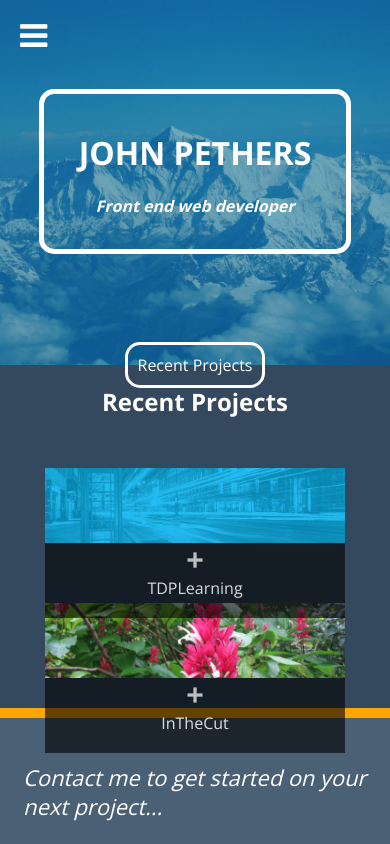
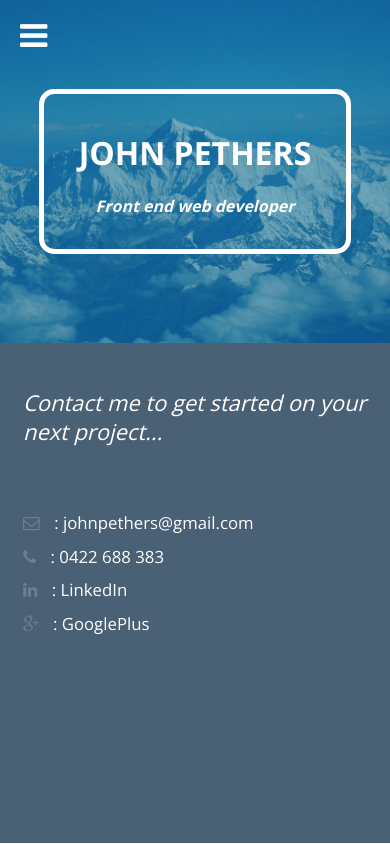
Before and after one commit to Percival1978/Percival1978.github.io, a plain HTML site: page index.html in a window 390 px wide. Shown: the top 844 px of the page. Drawn offline with nearby package versions, Linux system fonts and the light colour scheme.

Commit message:
deleted section

```diff
--- a/css/main.css
+++ b/css/main.css
@@ -155,135 +155,10 @@ header h3 {
   font-size: 1em;
 }
 
-.right a {
-  text-decoration: none;
-  color: #fff;
-  position: relative;
-  top: 50px;
-  border: 3px solid white;
-  padding: 2%;
-  border-radius: 15px;
-}
-
-.right a:hover {
-  transform: rotateY(360deg);
-  transition: 0.6s;
-	transform-style: preserve-3d;
-  color: #2582ab;
-  background-color: #fff;
-  opacity: 0.8;
-}
-
-section {
-  display: flex;
-  flex-direction: column;
-  flex: 1;
-  background-color: #34495e;
-  padding: 10%;
-  text-align: center;
-}
-
-section div {
-  margin: 0 auto;
-  flex-direction: row;
-  display: flex;
-}
-
-.imageBox {
-  display: flex;
-  flex: 1;
-  margin: 30px;
-}
-
-.imageBox a {
-  text-decoration: none;
-  color: white;
-  font-size: 2em;
-  margin: 0 auto;
-  cursor: pointer;
-}
+/*Start section*/
 
 
-.overlay {
-  background:rgba(0,0,0,.75);
-  text-align:center; padding:45px 0 66px 0;
-  opacity:0;
-  height: 300px;
-  width: 300px;
-  -webkit-transition: opacity .25s ease;
-  -moz-transition: opacity .25s ease;
-}
-
-.imageBox:hover .overlay {
-   opacity:0.9;
-   transform: rotateY(360deg);
-   transition: 0.6s;
- 	transform-style: preserve-3d;
- }
-
-.plus {
-  font-family:Helvetica;
-  font-weight:900;
-  color:rgba(255,255,255,.85);
-  font-size:96px;
-}
-
-.firstBox {
-  background-image: url("../img/phoneBooth.jpg");
-  background-position: center;
-  background-size: cover;
-  background-repeat: no-repeat;
-}
-.secondBox {
-  background-image: url("../img/flowers.jpg");
-  background-position: center;
-  background-size: cover;
-  background-repeat: no-repeat;
-}
-
-
-.inthecut:hover {
-  background-color: #000;
-  opacity: 0.9;
-
-}
-
-.target {
-  height: 10px;
-  width: 100%;
-  background-color: orange;
-}
-
-aside {
-  display: flex;
-}
-
-.noShow {
-  display:none;
-}
-
-.largeSite {
-  flex-direction: row;
-  background-color: orange;
-  padding: 5%;
-}
-
-.website {
-  flex: 2;
-  border: 1px solid white;
-  height: 300px;
-  margin: 10px;
-  float: left;
-}
-
-.links {
-  flex: 1;
-  border: 1px solid white;
-  height: 300px;
-  margin: 10px;
-  float: left;
-}
-
+/*Start footer*/
 
 footer {
   background-color: #4a6075;
@@ -343,39 +218,7 @@ footer aside {
     margin-bottom: 50px;
   }
 
-  section {
-    padding: 0;
-    height: auto;
-  }
 
-  section div {
-    flex-direction: column;
-  }
-
-  section div a {
-    width: 100%;
-    margin: 0 auto;
-  }
-
-  .imageBox {
-    height: 250px;
-  }
-
-  .overlay {
-    opacity: 0.8;
-    height: 75px;
-    position: relative;
-    top: 75px;
-    padding: 0;
-  }
-
-  .overlay a {
-    font-size: 1em;
-  }
-
-  .plus {
-    font-size: 30px;
-  }
 
   footer {
     padding: 1%;
--- a/index.html
+++ b/index.html
@@ -37,39 +37,12 @@
             <h1>JOHN PETHERS</h1>
             <h3>Front end web developer</h3>
           </header>
-          <a href="#sites">Recent Projects</a>
       </div>
 
       <section class="cf">
-        <h1 id="sites">Recent Projects</h1>
-        <div class="cf">
-          <div class="imageBox firstBox">
-            <div  id="firstBox" class="overlay">
-              <a href="#target" class="tdp"><span class="plus">+</span><br>TDPLearning</a>
-            </div>
-          </div>
 
-          <div class="imageBox secondBox">
-            <div  id="secondBox" class="overlay">
-              <a href="#target" class="inTheCut"><span class="plus">+</span><br>InTheCut</a>
-            </div>
-          </div>
-        </div>
 
       </section>
-      <aside id="target" class="target"></aside>
-
-      <aside id="tdp" class="noShow largeSite cf">
-        <div class="website"></div>
-        <div class="links"></div>
-        <!-- <a class="tdp" target="_blank" href="http://tdplearning.com.au/">TDPLearning</a> -->
-      </aside>
-
-      <aside id="inTheCut" class="noShow largeSite cf">
-        <div class="website"></div>
-        <div class="links"></div>
-        <!-- <a class="tdp" target="_blank" href="http://inthecut.com.au">InTheCut</a> -->
-      </aside>
 
     <footer class="cf">
       <aside id="contact">
--- a/js/app.js
+++ b/js/app.js
@@ -20,18 +20,7 @@ $('.button').on('click', function(){
   $(".navButton").toggleClass('hide');
 });
 
-// aside hide
-$(".tdp").click(function(){
-  $("#tdp").slideToggle("slow", function() {
-    // Animation complete.
-  });
-});
 
-$(".inTheCut").click(function(){
-  $("#inTheCut").slideToggle("slow", function() {
-    // Animation complete.
-  });
-});
 
 
 
```
